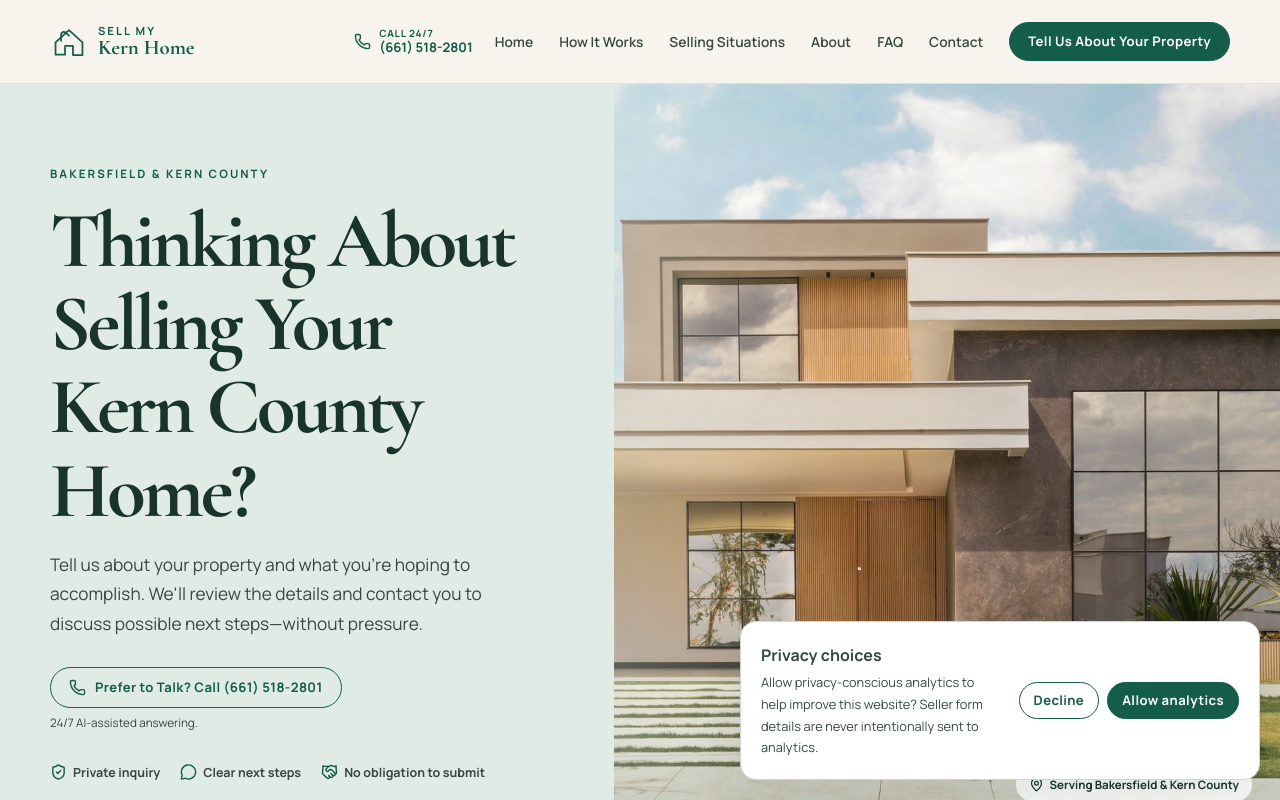
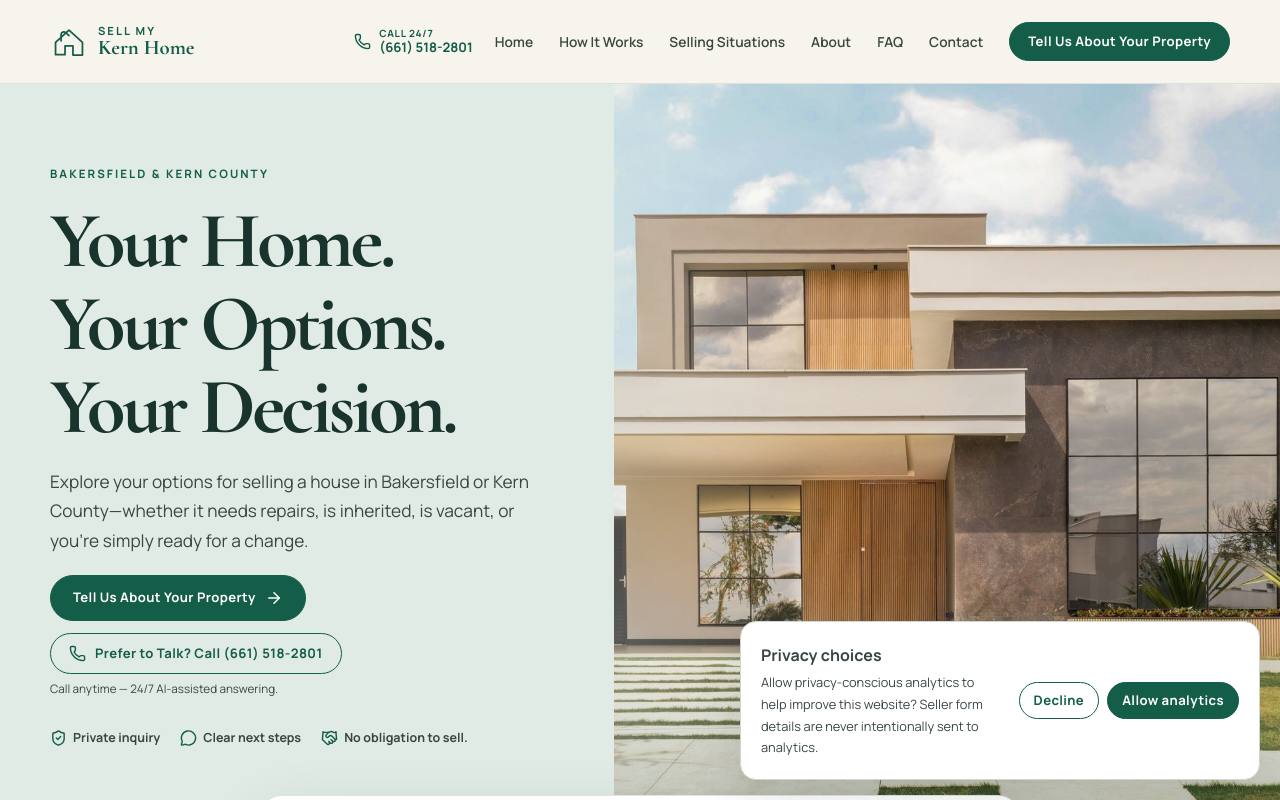
Before and after one commit to suntan-superman/SellMyKernHome, a Next.js app: page / in a window 1280 px wide. Shown: the top 800 px of the page. Built offline with nearby package versions, Linux system fonts and the light colour scheme; no server answers.

Commit message:
Update homepage brand messaging

```diff
--- a/app/globals.css
+++ b/app/globals.css
@@ -245,6 +245,13 @@ summary:focus-visible {
   max-width: 650px;
   font-size: 1.08rem;
 }
+.hero-actions {
+  display: flex;
+  flex-wrap: wrap;
+  align-items: center;
+  gap: 12px;
+  margin-top: 20px;
+}
 .hero-trust {
   display: flex;
   flex-wrap: wrap;
@@ -254,7 +261,7 @@ summary:focus-visible {
   font-weight: 700;
 }
 .hero-phone {
-  margin-top: 12px;
+  margin-top: 0;
   padding: 11px 18px;
 }
 .hero-phone-note {
--- a/app/page.js
+++ b/app/page.js
@@ -25,7 +25,7 @@ export default function HomePage() {
   return <main id="main-content">
     <JsonLd data={websiteSchema} />
     <section className="hero">
-      <div className="hero-copy"><p className="eyebrow">BAKERSFIELD &amp; KERN COUNTY</p><h1>Thinking About Selling Your Kern County Home?</h1><p className="hero-subhead">Tell us about your property and what you&apos;re hoping to accomplish. We&apos;ll review the details and contact you to discuss possible next steps—without pressure.</p><PhoneLink className="button button-secondary hero-phone" location="homepage_hero" label={`Call Sell My Kern Home at ${BUSINESS_PHONE_DISPLAY}`}>Prefer to Talk? Call {BUSINESS_PHONE_DISPLAY}</PhoneLink><p className="hero-phone-note">{BUSINESS_PHONE_SERVICE_LABEL}.</p><div className="hero-trust"><span><ShieldCheck /> Private inquiry</span><span><MessageCircle /> Clear next steps</span><span><Handshake /> No obligation to submit</span></div></div>
+      <div className="hero-copy"><p className="eyebrow">BAKERSFIELD &amp; KERN COUNTY</p><h1>Your Home. Your Options. Your Decision.</h1><p className="hero-subhead">Explore your options for selling a house in Bakersfield or Kern County—whether it needs repairs, is inherited, is vacant, or you&apos;re simply ready for a change.</p><div className="hero-actions"><Link className="button" href="#property-form" data-analytics-event="primary_cta_click" data-analytics-location="homepage_hero">Tell Us About Your Property <ArrowRight size={18} /></Link><PhoneLink className="button button-secondary hero-phone" location="homepage_hero" label={`Call Sell My Kern Home at ${BUSINESS_PHONE_DISPLAY}`}>Prefer to Talk? Call {BUSINESS_PHONE_DISPLAY}</PhoneLink></div><p className="hero-phone-note">Call anytime — {BUSINESS_PHONE_SERVICE_LABEL}.</p><div className="hero-trust"><span><ShieldCheck /> Private inquiry</span><span><MessageCircle /> Clear next steps</span><span><Handshake /> No obligation to sell.</span></div></div>
       <div className="hero-visual"><Image src="/images/modern-home-exterior.jpg" alt="Contemporary home with clean lines and a landscaped front entry" fill priority sizes="(max-width: 900px) 100vw, 52vw" /><span className="image-caption"><MapPin size={15} /> Serving Bakersfield &amp; Kern County</span></div>
       <div className="hero-form-wrap"><PropertyForm compact {...form} /></div>
     </section>
```
Also changed, not shown: 2 other files (tests, documents, lock files or other folders).
